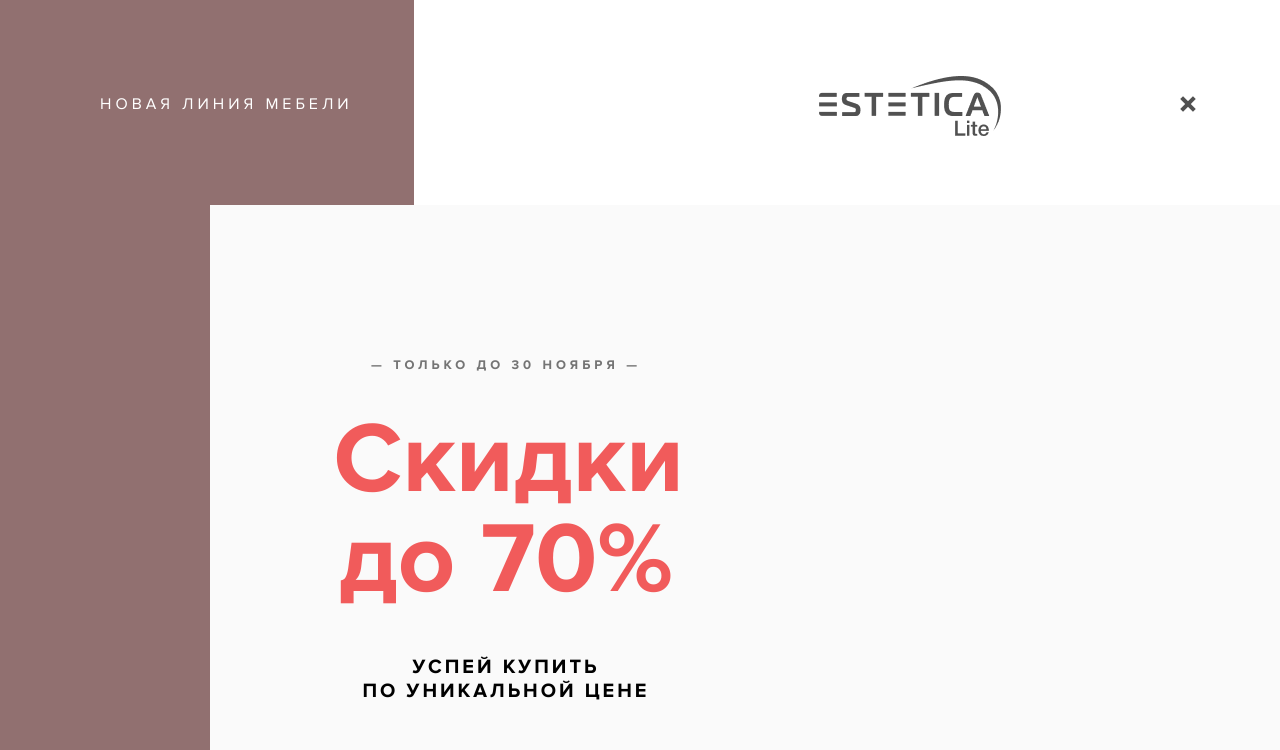
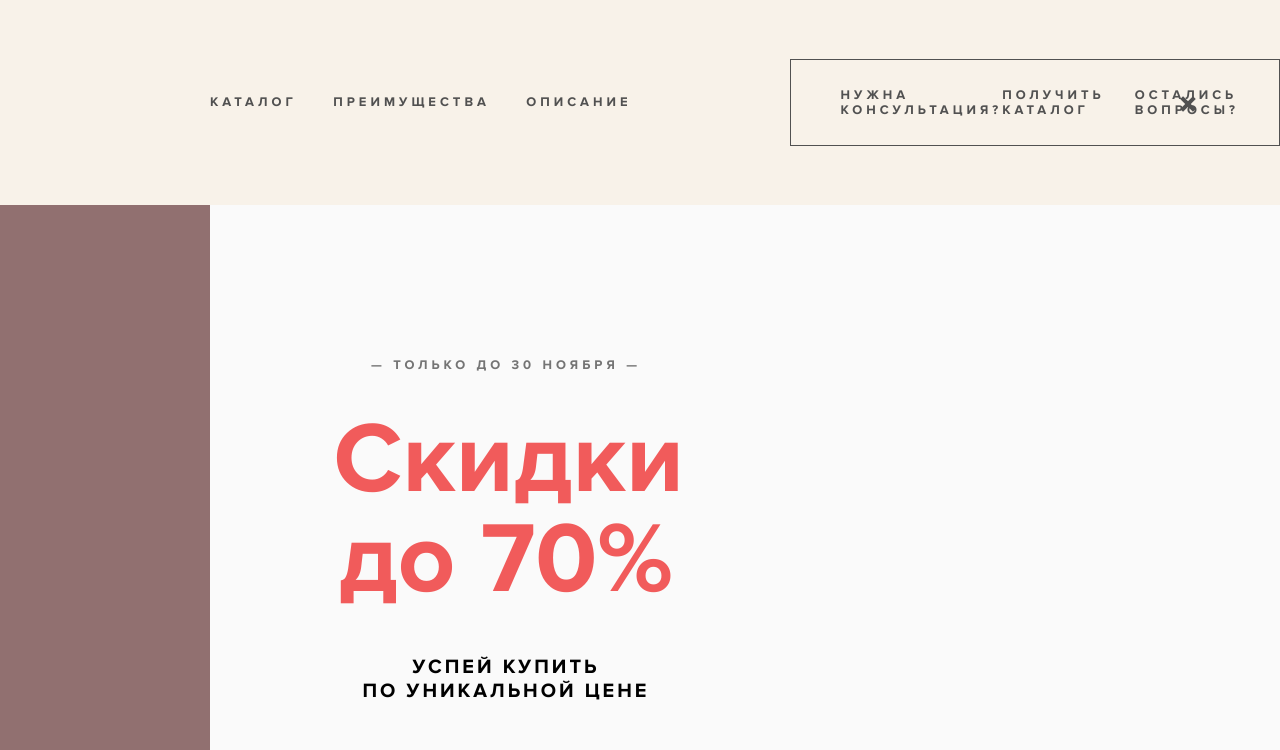
Before and after one commit to dss19/Estetica, a plain HTML site: page src/index.html in a window 1280 px wide. Both pictures are taken after a click on the link 1188 px from the left and 103 px from the top of the page. Shown: the top 750 px of the page. Drawn offline with Linux system fonts and the light colour scheme.

Commit message:
доделал меню

```diff
--- a/src/index.html
+++ b/src/index.html
@@ -12,6 +12,20 @@
 <body>
   <!-- Главный блок -->
   <main class="main">
+    <!-- Меню -->
+    <div class="menu">
+      <div class="menu-group1">
+        <a href="#" class="menu__link">каталог</a>
+        <a href="#" class="menu__link">преимущества</a>
+        <a href="#" class="menu__link">описание</a>
+      </div>
+      <div class="menu-group2">
+        <a href="#" class="menu__link">Нужна консультация?</a>
+        <a href="#" class="menu__link">Получить каталог</a>
+        <a href="#" class="menu__link">остались вопросы?</a>
+      </div>
+    </div>
+    <!-- /Меню -->
     <div class="main-bg1">
       <span class="main-tagline">новая линия мебели</span>
     </div>
@@ -20,7 +34,9 @@
         <img src="img/logo.png" alt="логотип">
       </div>
       <!-- Кнопка гамбургер-меню -->
-      <a href="#" class="menu-btn"><span></span></a>
+      <div class="hamburger">
+        <a href="#" class="hamburger-btn"><span></span></a>
+      </div>
       <!-- /Кнопка гамбургер-меню -->
     </div>
     <div class="main-offer">
--- a/src/js/main.js
+++ b/src/js/main.js
@@ -1,9 +1,9 @@
 'use strict'
 $(document).ready(function() {
-  // кнопка гамбургер
-  $('.menu-btn').on('click', function(e) {
+  // кнопка гамбургер, меню
+  $('.hamburger-btn').on('click', function(e) {
     e.preventDefault();
-    $(this).toggleClass('menu-btn_active');
-    // $('.nav-menu').toggleClass('nav-menu_active');
+    $(this).toggleClass('hamburger-btn_active');
+    $('.menu').toggleClass('menu_active');
   });
 });
--- a/src/sass/_colors.sass
+++ b/src/sass/_colors.sass
@@ -2,3 +2,4 @@ $main-color: #ffffff
 $grey-color: #515151
 $red-color: #F15B5B
 $brown-color: #917070
+$menu-color: #F8F2E9
--- a/src/sass/blocks/_advice.sass
+++ b/src/sass/blocks/_advice.sass
@@ -1,7 +1,7 @@
 .advice
   display: flex
   justify-content: center
-  padding-top: 251px
+  padding: 251px 0 113px
   &-wrap
     display: flex
     width: 930px
--- a/src/sass/blocks/_main.sass
+++ b/src/sass/blocks/_main.sass
@@ -13,6 +13,7 @@
     color: $main-color
     margin-left: 100px
   &-bg2
+    position: relative
     display: flex
     width: 100%
     height: 1174px
--- a/src/sass/blocks/_menu.sass
+++ b/src/sass/blocks/_menu.sass
@@ -1,42 +1,78 @@
-.menu-btn
-  position: relative
-  display: block
-  width: 18px
-  height: 54px
-  margin-left: auto
-  margin-right: 83px
-  span
-    position: absolute
-    top: 50%
-    margin-top: -1px
-    left: 0
-    height: 4px
-    width: 100%
-    background-color: $grey-color
-    &:before
-      content: ''
+.menu
+  position: absolute
+  left: 0
+  top: 0
+  display: flex
+  align-items: center
+  width: 100%
+  height: 205px
+  background: $menu-color
+  z-index: 5
+  transform: translateY(-100%)
+  transition: 0.3s
+  &_active
+    transform: translateY(0)
+
+  &__link
+    text-transform: uppercase
+    color: $grey-color
+    font-size: 13px
+    letter-spacing: 4px
+    +bold
+  &-group1
+    padding-left: 210px
+    width: 573px
+    display: flex
+    justify-content: space-between
+  &-group2
+    display: flex
+    justify-content: space-between
+    width: 596px
+    border: 1px solid $grey-color
+    margin-left: 158px
+    padding: 28px 0 28px 50px
+
+.hamburger
+  position: absolute
+  right: 83px
+  z-index: 10
+  &-btn
+    position: relative
+    display: block
+    width: 18px
+    height: 54px
+    span
       position: absolute
-      bottom: 9px
+      top: 50%
+      margin-top: -1px
       left: 0
       height: 4px
       width: 100%
       background-color: $grey-color
-      transition: 0.3s
-    &:after
-      content: ''
-      position: absolute
-      top: 9px
-      left: 0
-      height: 4px
-      width: 100%
-      background-color: $grey-color
-      transition: 0.3s
-  &_active
-    span
-      height: 0
+      &:before
+        content: ''
+        position: absolute
+        bottom: 9px
+        left: 0
+        height: 4px
+        width: 100%
+        background-color: $grey-color
+        transition: 0.3s
       &:after
-        top: 0
-        transform: rotate(45deg)
-      &:before
-        bottom: -4px
-        transform: rotate(-45deg)
+        content: ''
+        position: absolute
+        top: 9px
+        left: 0
+        height: 4px
+        width: 100%
+        background-color: $grey-color
+        transition: 0.3s
+    &_active
+      span
+        height: 0
+        &:after
+          top: 0
+          transform: rotate(45deg)
+        &:before
+          bottom: -4px
+          transform: rotate(-45deg)
```
Also changed, not shown: src/css/style.css, 1 other file.
